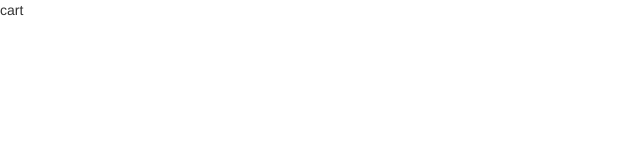
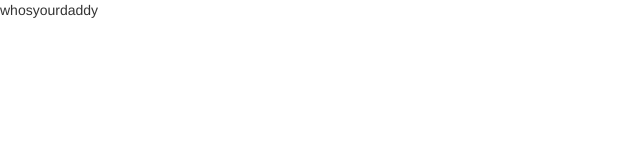
Before and after one commit to gx28ga/vue-learn, a Vue app: page / in a window 1280 px wide. Shown: the top 160 px of the page, without its empty margins (0-640 px from the left). Built offline with nearby package versions, Linux system fonts and the light colour scheme.

Commit message:
whosyourdaddy

```diff
--- a/src/components/Cart.vue
+++ b/src/components/Cart.vue
@@ -1,6 +1,6 @@
 <template>
     <div>
-        cart
+        whosyourdaddy
     </div>
 </template>
 
```
Also changed, not shown: 1 other file (tests, documents, lock files or other folders).
